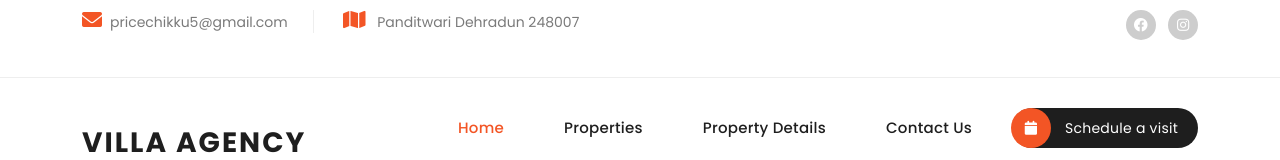
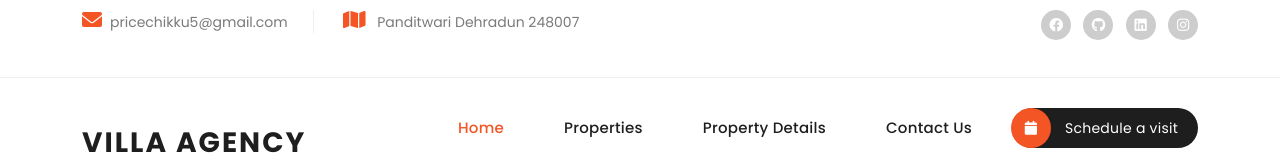
Before and after one commit to prince123-cp/Villa-Agency, a plain HTML site: page index.html in a window 1280 px wide. Shown: the top 160 px of the page. Drawn offline with nearby package versions, Linux system fonts and the light colour scheme.

Commit message:
first commit

```diff
--- a/index.html
+++ b/index.html
@@ -49,8 +49,8 @@
         <div class="col-lg-4 col-md-4">
          <ul class="social-links">
             <li><a href="https://www.facebook.com/people/Prince-Poddar-Roy/pfbid0QDeNqoZSNecrb3R9hx7pkw4gTom7Mem7WUv1xqTsCCzhZCvRmv4nnLBqJFcUQPocl/"><i class="fab fa-facebook"></i>Facebook</a></li>
-            <!--<li><a href="https://github.com/mrsonung" ><i class="fab fa-github"></i>Github</a></li>
-            <li><a href="https://www.linkedin.com/in/kumar-sonu-nigam-8bb307250/"><i class="fab fa-linkedin"></i>Linkedin </a></li>-->
+            <li><a href="https://github.com/prince123-cp/Villa-Agency" ><i class="fab fa-github"></i>Github</a></li>
+            <li><a href="https://www.linkedin.com/in/kumar-sonu-nigam-8bb307250/"><i class="fab fa-linkedin"></i>Linkedin </a></li>
             <li><a href="https://www.instagram.com/_prince_roy_chikku/?next=%2F"><i class="fab fa-instagram"></i>Instagram</a></li>
           </ul>
         </div>
```
